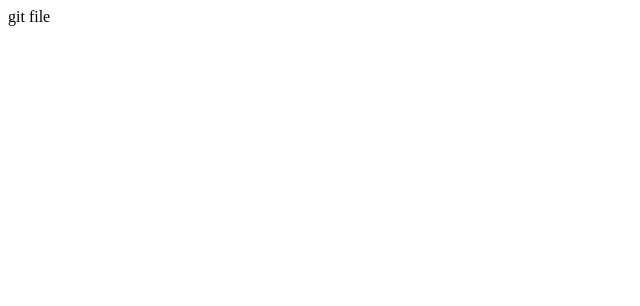
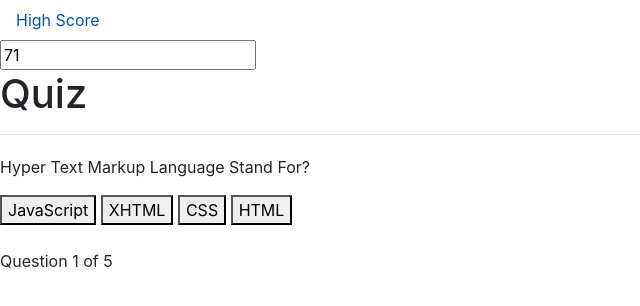
Before and after one commit to nomvaa/Quiz-Application, a plain HTML site: page index.html in a window 1280 px wide. Shown: the whole page, without its empty margins (0-640 px from the left). Drawn offline with nearby package versions, Linux system fonts and the light colour scheme.

Commit message:
Update index.html

```diff
--- a/index.html
+++ b/index.html
@@ -1 +1,38 @@
-git file
+<!DOCTYPE html>
+<html lang="en">
+<head>
+    <meta charset="UTF-8">
+    <meta name="viewport" content="width=device-width, initial-scale=1.0">
+    <title>Quiz | Nou Vang</title>
+    <link rel="stylesheet" href="https://stackpath.bootstrapcdn.com/bootstrap/4.5.0/css/bootstrap.min.css"
+        integrity="sha384-9aIt2nRpC12Uk9gS9baDl411NQApFmC26EwAOH8WgZl5MYYxFfc+NcPb1dKGj7Sk" crossorigin="anonymous">
+        <link rel="stylesheet" type="text/css" href="./style.css" />
+</head>
+<body>
+    <header>
+       <a class="nav-link" href="./highscore.html">High Score</a>
+       <input id="timer"></div>
+    </header>
+    <div class="grid">
+        <div id="quiz">
+            <h1>Quiz</h1>
+            <hr style="margin-bottom: 20px">
+
+            <p id="question"></p>
+
+            <div class="buttons">
+                <button id="btn0"><span id="choice0">A</span></button>
+                <button id="btn1"><span id="choice1">B</span></button>
+                <button id="btn2"><span id="choice2">C</span></button>
+                <button id="btn3"><span id="choice3">D</span></button>
+        <BR><BR></div>
+
+                <p id="progress">Question x of y</p>
+
+        </div>
+    </div>
+
+
+    <script src="./script.js"></script>
+</body>
+</html>
```
